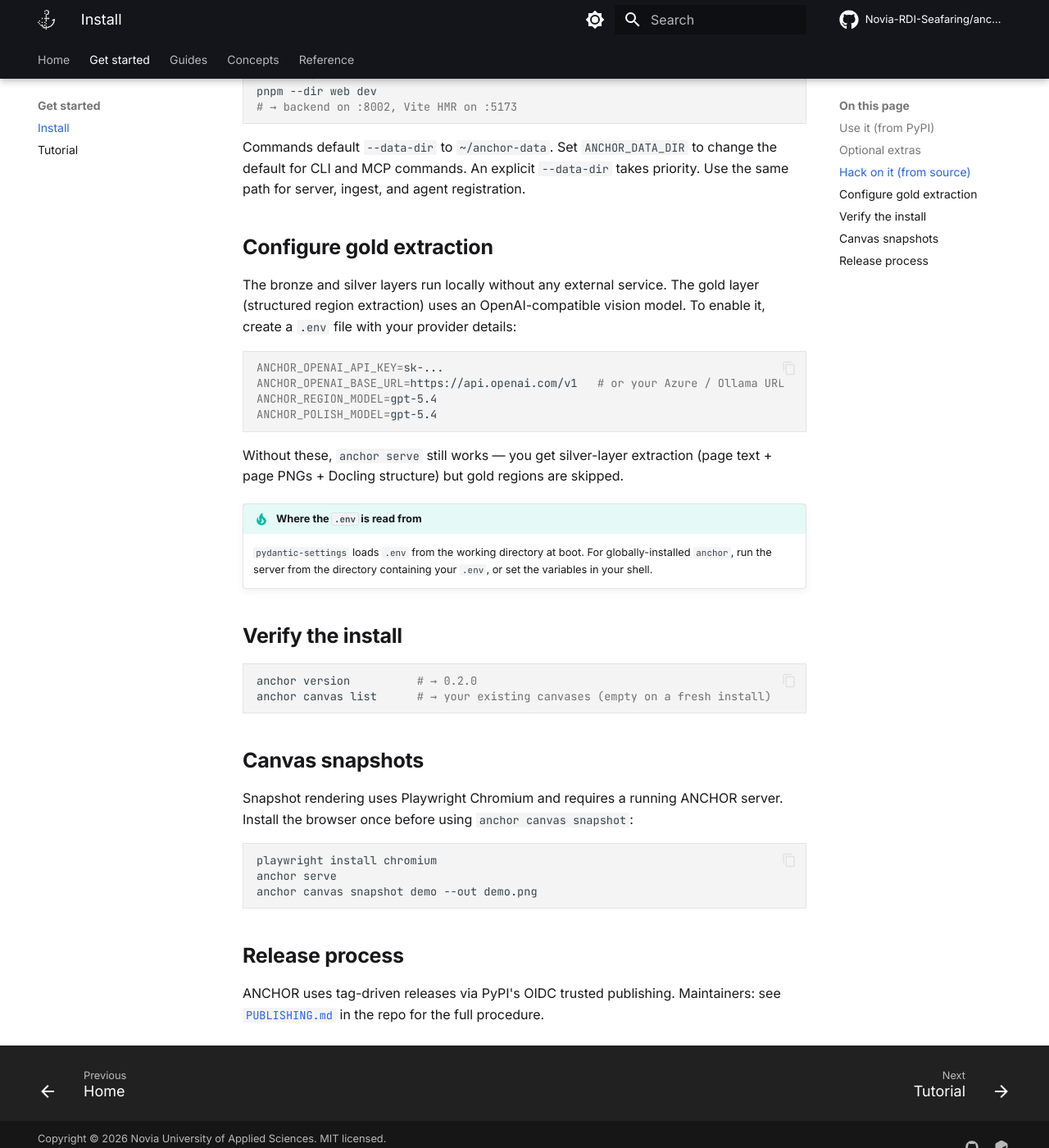
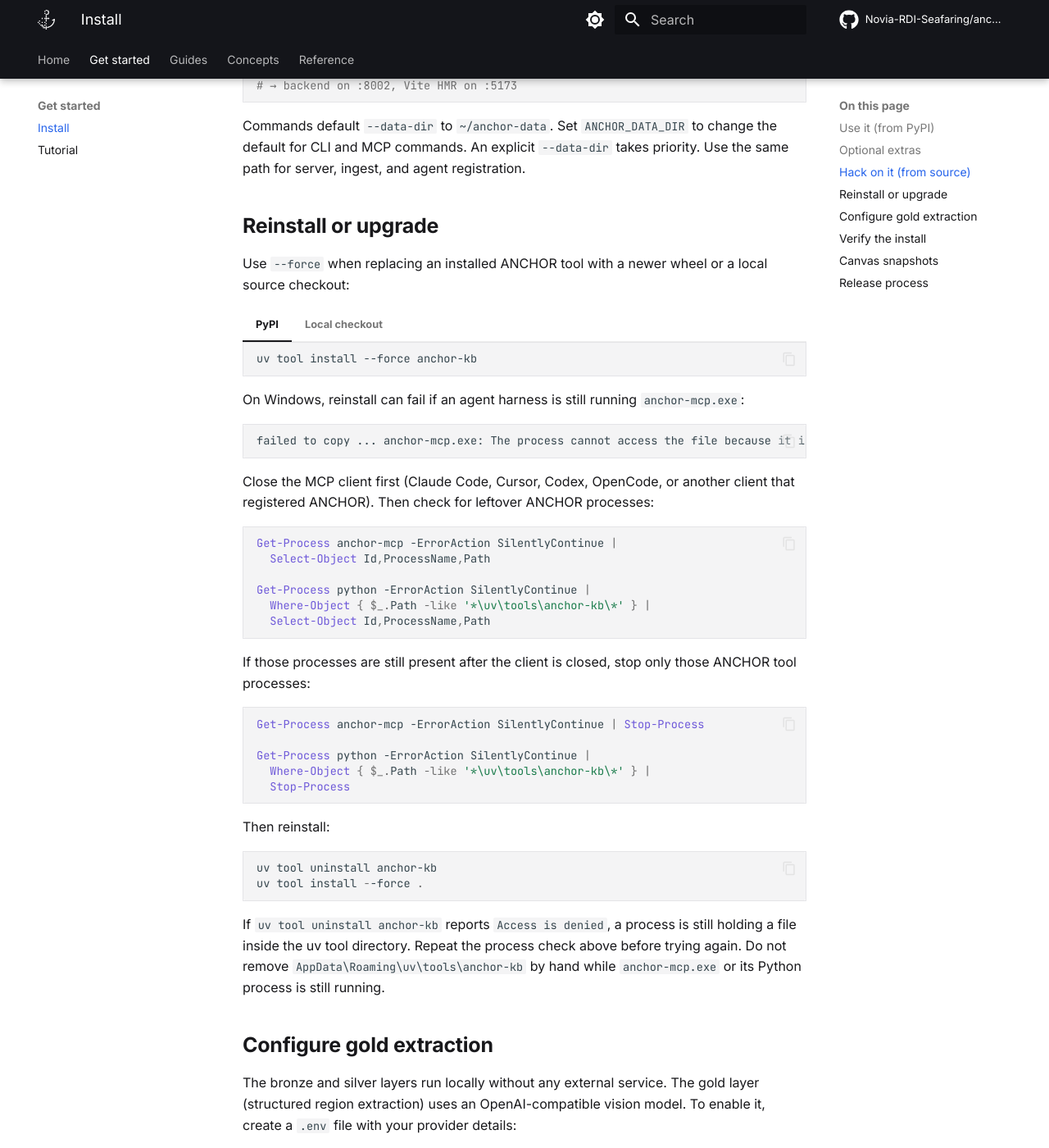
Before and after one commit to Novia-RDI-Seafaring/anchor, an MkDocs documentation site: the page built from docs/getting-started/installation.md, in a window 1280 px wide and 1400 px high, scrolled down 1079 px. Shown: the whole window at 82% size. Built offline with MkDocs 1.6.1 and Material for MkDocs 9.7.7, drawn with Linux system fonts in a browser that asks for light colours; comment, search, counter and statistics services are not loaded; some of the changed text lies outside the part shown.

Commit message:
docs: document uv tool reinstall on Windows

````diff
--- a/docs/getting-started/installation.md
+++ b/docs/getting-started/installation.md
@@ -46,7 +46,7 @@ uv sync --extra dev          # adds pytest, ruff, import-linter
 pnpm --dir web install
 ```
 
-Dev mode runs two processes — one for the backend, one for the frontend with hot-reload:
+Dev mode runs two processes: one for the backend, one for the frontend with hot-reload.
 
 ```bash
 # terminal 1
@@ -61,6 +61,65 @@ Commands default `--data-dir` to `~/anchor-data`. Set `ANCHOR_DATA_DIR` to
 change the default for CLI and MCP commands. An explicit `--data-dir` takes
 priority. Use the same path for server, ingest, and agent registration.
 
+## Reinstall or upgrade
+
+Use `--force` when replacing an installed ANCHOR tool with a newer wheel or a
+local source checkout:
+
+=== "PyPI"
+
+    ```bash
+    uv tool install --force anchor-kb
+    ```
+
+=== "Local checkout"
+
+    ```bash
+    uv tool install --force .
+    ```
+
+On Windows, reinstall can fail if an agent harness is still running
+`anchor-mcp.exe`:
+
+```text
+failed to copy ... anchor-mcp.exe: The process cannot access the file because it is being used by another process
+```
+
+Close the MCP client first (Claude Code, Cursor, Codex, OpenCode, or another
+client that registered ANCHOR). Then check for leftover ANCHOR processes:
+
+```powershell
+Get-Process anchor-mcp -ErrorAction SilentlyContinue |
+  Select-Object Id,ProcessName,Path
+
+Get-Process python -ErrorAction SilentlyContinue |
+  Where-Object { $_.Path -like '*\uv\tools\anchor-kb\*' } |
+  Select-Object Id,ProcessName,Path
+```
+
+If those processes are still present after the client is closed, stop only
+those ANCHOR tool processes:
+
+```powershell
+Get-Process anchor-mcp -ErrorAction SilentlyContinue | Stop-Process
+
+Get-Process python -ErrorAction SilentlyContinue |
+  Where-Object { $_.Path -like '*\uv\tools\anchor-kb\*' } |
+  Stop-Process
+```
+
+Then reinstall:
+
+```powershell
+uv tool uninstall anchor-kb
+uv tool install --force .
+```
+
+If `uv tool uninstall anchor-kb` reports `Access is denied`, a process is still
+holding a file inside the uv tool directory. Repeat the process check above
+before trying again. Do not remove `AppData\Roaming\uv\tools\anchor-kb` by hand
+while `anchor-mcp.exe` or its Python process is still running.
+
 ## Configure gold extraction
 
 The bronze and silver layers run locally without any external service. The gold layer (structured region extraction) uses an OpenAI-compatible vision model. To enable it, create a `.env` file with your provider details:
````
Also changed, not shown: other parts of docs/getting-started/installation.md (+2 -1 lines), docs/guides/agent-setup.md (+4 -0 lines).
